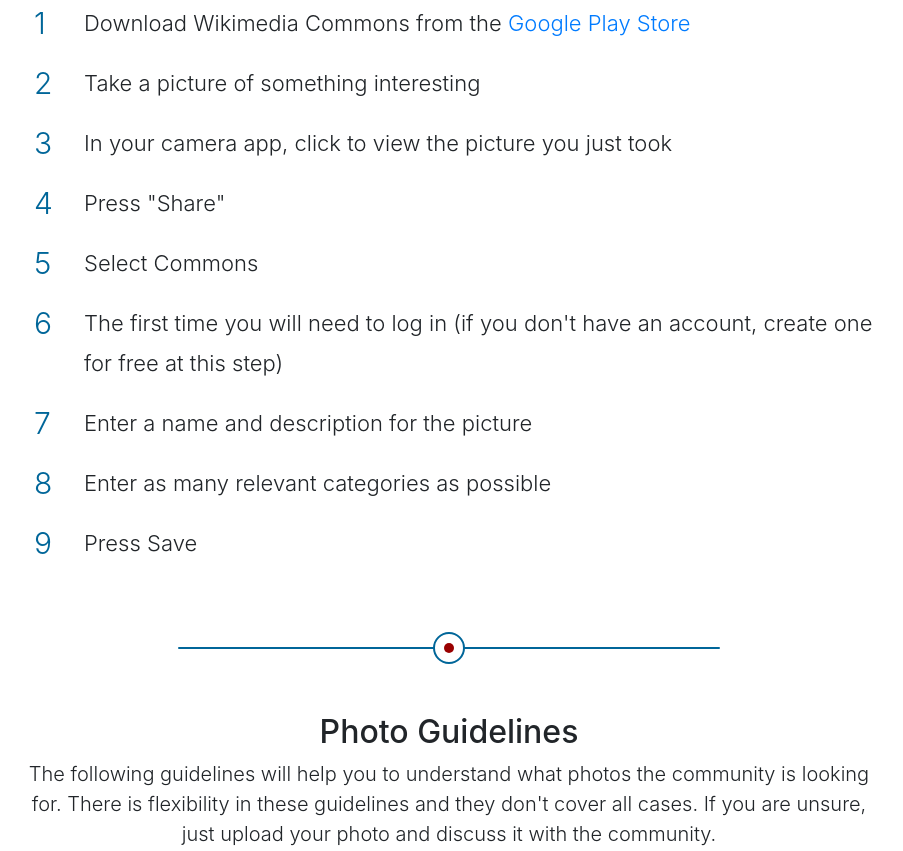
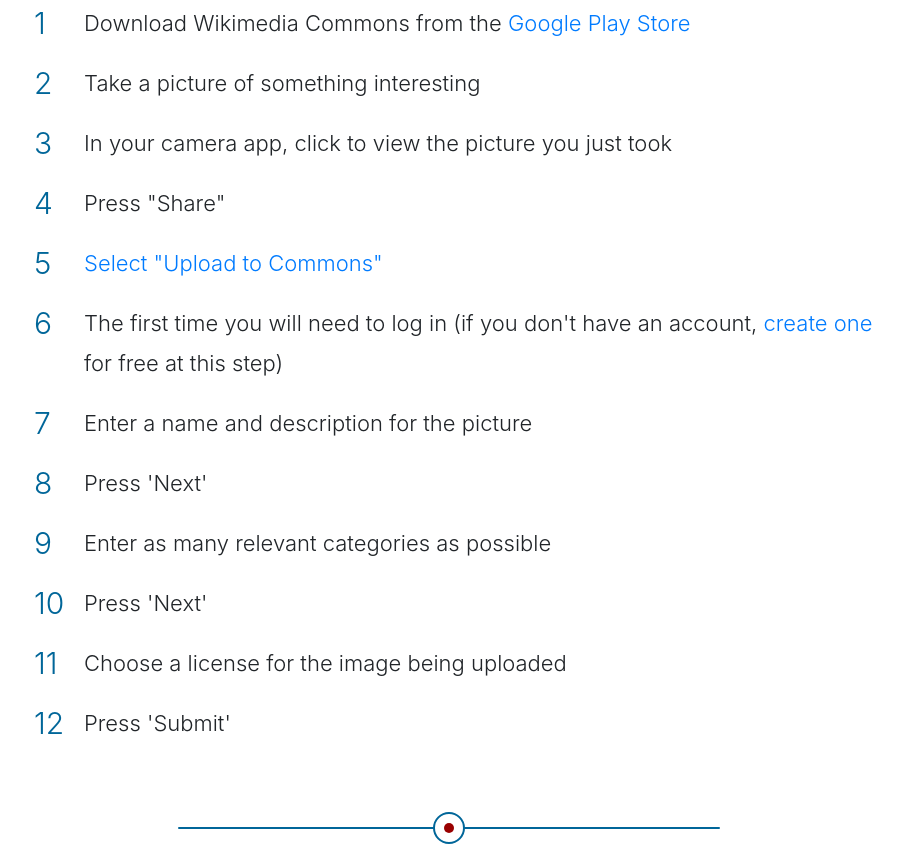
Before and after one commit to commons-app/commons-app.github.io, a plain HTML site: page index.html in a window 1280 px wide. Shown: the part 4468-5319 px from the top of the page, without its empty margins (191-1094 px from the left). Drawn offline with nearby package versions, Linux system fonts and the light colour scheme.

Commit message:
Revamp the steps for using the app
The steps have become obsolete over updates and haven't been
updated for a long time.

Update them to reflect the current flow.

```diff
--- a/index.html
+++ b/index.html
@@ -157,7 +157,7 @@ Cape Skink Flowers: Prosthetic Head [CC BY-SA 4.0 (https://creativecommons.org/l
                         </p>
                     </div>
                 </div>
-                <div class="col-lg-6 col-lg-pull-6 col-sm-12">
+                <div id="share-to-upload" class="col-lg-6 col-lg-pull-6 col-sm-12">
                     <div class="item">
                         <div class="item-image">
                             <img class="feature-image"
@@ -232,11 +232,15 @@ Sunset at chunnmbar: Kaartic [CC BY-SA 3.0 (https://creativecommons.org/licenses
             <li>Take a picture of something interesting</li>
             <li>In your camera app, click to view the picture you just took</li>
             <li>Press "Share"</li>
-            <li>Select Commons</li>
-            <li>The first time you will need to log in (if you don't have an account, create one for free at this step)</li>
+            <li><a href="#share-to-upload">Select "Upload to Commons"</a></li>
+            <li>The first time you will need to log in (if you don't have an account,
+                <a href="https://commons.wikimedia.org/w/index.php?title=Special:UserLogin&returnto=Commons%3AWelcome">create one</a> for free at this step)</li>
             <li>Enter a name and description for the picture</li>
+            <li>Press 'Next'</li>
             <li>Enter as many relevant categories as possible</li>
-            <li>Press Save</li>
+            <li>Press 'Next'</li>
+            <li>Choose a license for the image being uploaded</li>
+            <li>Press 'Submit'</li>
         </ol>
     </div>
     <div class="section-divider"></div>
```
